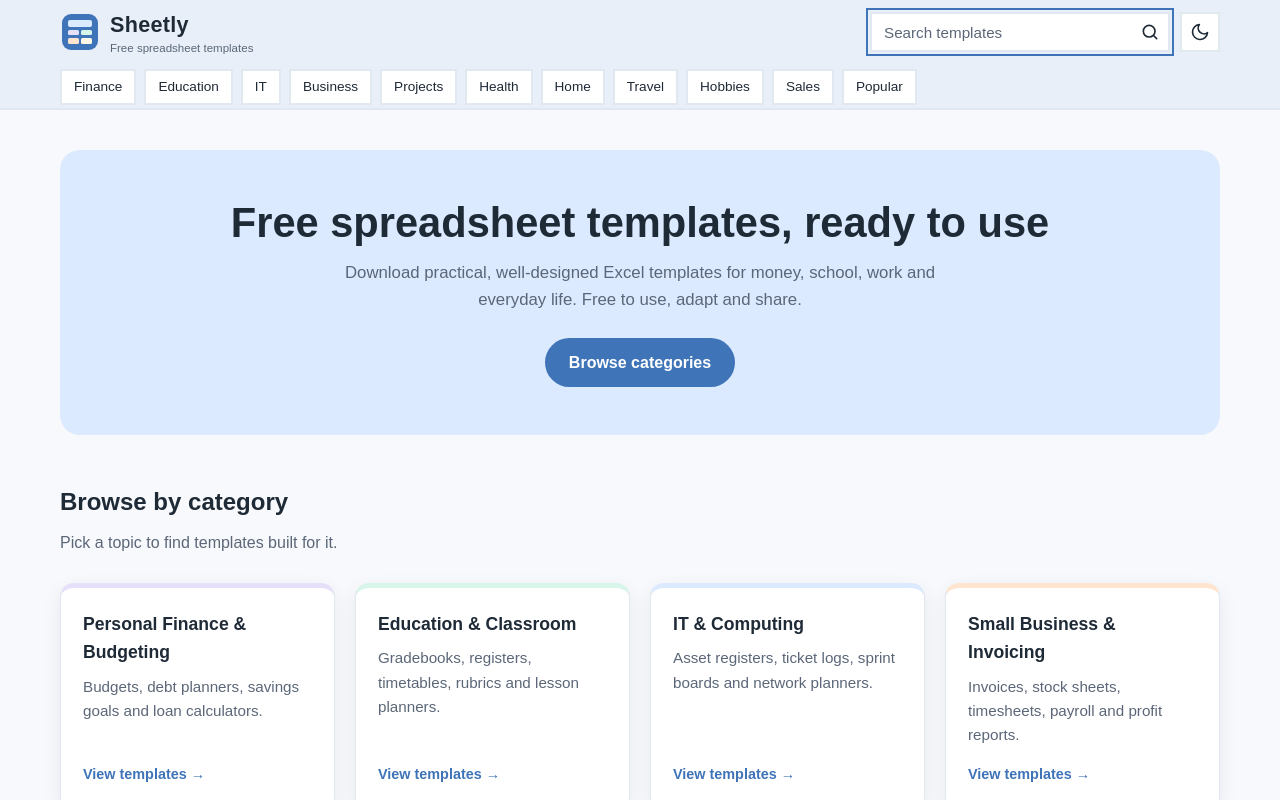
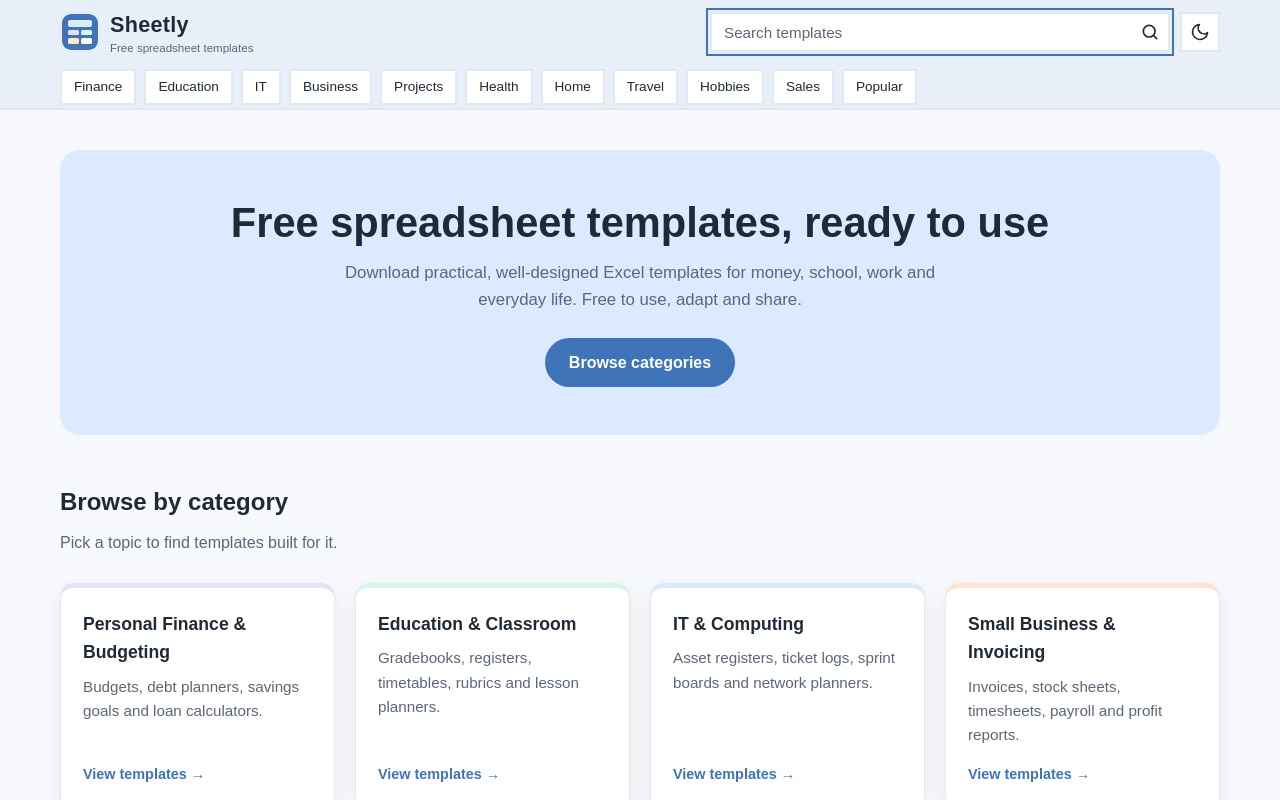
Before and after one commit to louie1066/sheetly, a plain HTML site: page site/index.html in a window 1280 px wide. Both pictures are taken after a click on the button 1150 px from the left and 32 px from the top of the page. Shown: the top 800 px of the page. Drawn offline with Linux system fonts and the light colour scheme.

Commit message:
Fix header search click area and widen search on desktop
Stop the closed search input from covering the icon button, and make the
open field 460px wide on screens 601px and up.

Co-Authored-By: Claude Haiku 5.5 <noreply@anthropic.com>
Claude-Session: https://claude.ai/code/session_01St8n8UeDDdLNFKRbDSG2Qc

```diff
--- a/site/css/style.css
+++ b/site/css/style.css
@@ -172,15 +172,20 @@
   }
   .header-search.is-open { width: min(300px, calc(100vw - 150px)); }
   .header-search.is-open:focus-within { outline: 2px solid var(--accent); outline-offset: 2px; }
+  /* Closed: the form takes no space and cannot be clicked, so the icon button gets every click */
   .header-search-form {
-    flex: 1 1 auto;
+    flex: 1 1 0;
     min-width: 0;
+    overflow: hidden;
     opacity: 0;
-    transition: opacity 0.2s ease;
+    visibility: hidden;
+    pointer-events: none;
+    transition: opacity 0.2s ease, visibility 0.2s ease;
   }
-  .header-search.is-open .header-search-form { opacity: 1; transition-delay: 0.12s; }
+  .header-search.is-open .header-search-form { opacity: 1; visibility: visible; pointer-events: auto; transition-delay: 0.12s; }
   .header-search-form input {
     display: block;
+    box-sizing: border-box;
     width: 100%;
     height: 36px;
     border: 0;
@@ -375,6 +380,11 @@
   }
 
   /* ---------- Responsive ---------- */
+  /* Desktop and laptop: a longer search field */
+  @media (min-width: 601px) {
+    .header-search.is-open { width: min(460px, calc(100vw - 260px)); }
+  }
+
   @media (max-width: 600px) {
     :root { --header-h: 104px; }
     .header-inner { height: 58px; }
```
